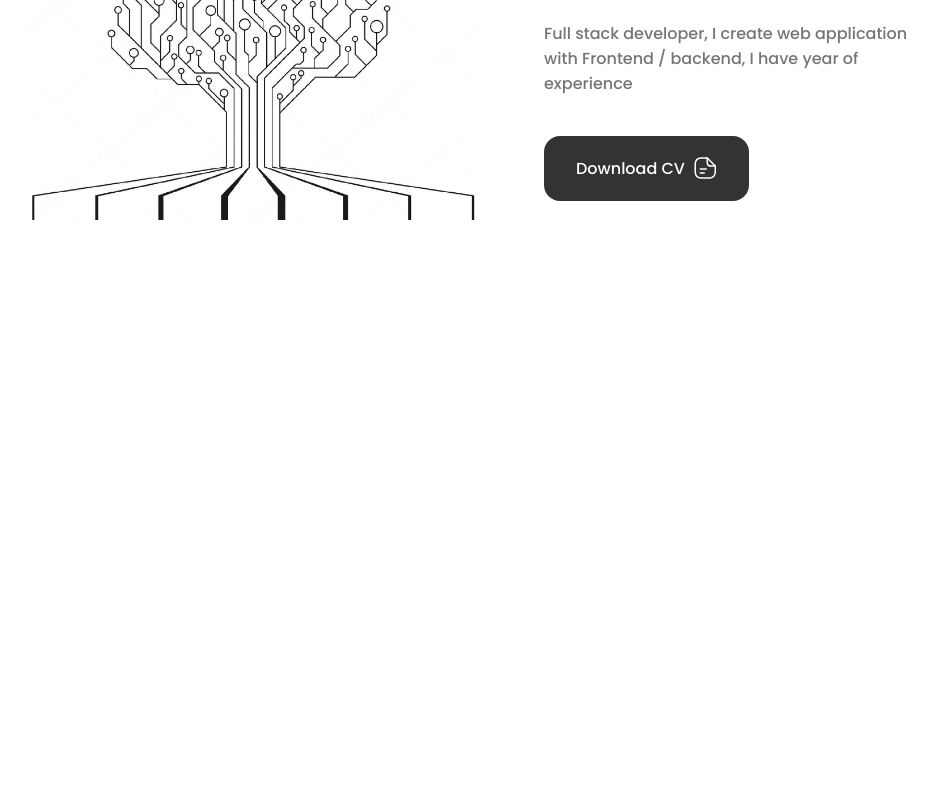
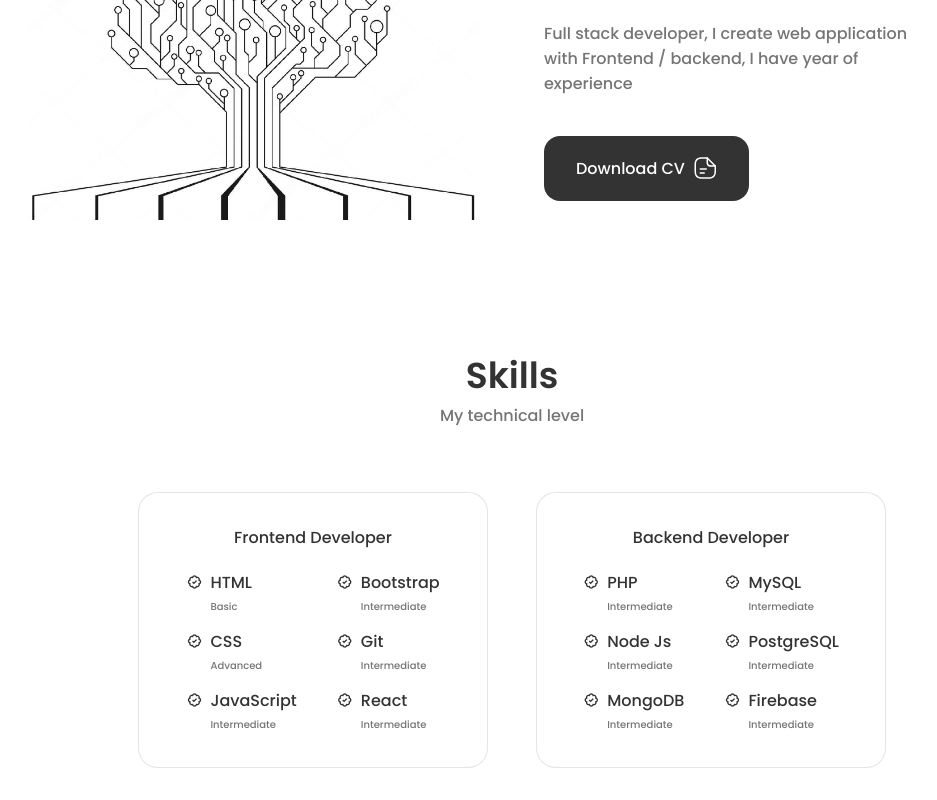
Before and after one commit to prakash2311/Portfolio-2, a React (Create React App) app: page / in a window 1280 px wide. Shown: the part 1071-1871 px from the top of the page, without its empty margins (128-1065 px from the left). Before the commit the page ends 1323 px from the top, so only its background shows below. Built offline with nearby package versions, Linux system fonts and the light colour scheme.

Commit message:
adding skills page

```diff
--- a/src/App.js
+++ b/src/App.js
@@ -3,6 +3,8 @@
 import Header from './components/header/Header';
 import Home from './components/home/Home';
 import About from './components/about/About';
+import Skills from './components/skills/Skills';
+import Services from './components/services/Services';
 
 const App = () => {
   return (
@@ -10,8 +12,10 @@
    <Header/>
 
    <main className="main">
-   <Home/>
-   <About/>
+   <Home />
+   <About />
+   <Skills />
+   <Services />
    </main>
 
    </>
--- /dev/null
+++ b/src/components/services/Services.js
@@ -0,0 +1,9 @@
+import React from "react";
+
+const Services = () => {
+    return (
+        <div></div>
+    )
+}
+
+export default Services
--- /dev/null
+++ b/src/components/skills/Backend.js
@@ -0,0 +1,67 @@
+import React from "react";
+
+const Backend = () => {
+    return (
+
+        <div className="skills__content">
+            <h3 className="skills__title">Backend Developer</h3>
+
+            <div className="skills__box">
+                <div className="skills__group">
+                    <div className="skills__data">
+                    <i class='bx bx-badge-check'></i>
+                    <div>
+                        <h3 className="skills__name">PHP</h3>
+                        <span className="skills__level">Intermediate</span>
+                    </div>
+                    </div>
+
+                    <div className="skills__data">
+                    <i class='bx bx-badge-check'></i>
+                    <div>
+                        <h3 className="skills__name">Node Js</h3>
+                        <span className="skills__level">Intermediate</span>
+                    </div>
+                    </div>
+
+                    <div className="skills__data">
+                    <i class='bx bx-badge-check'></i>
+                    <div>
+                        <h3 className="skills__name">MongoDB</h3>
+                        <span className="skills__level">Intermediate</span>
+                    </div>
+                    </div>
+                </div>
+
+                <div className="skills__group">
+                    <div className="skills__data">
+                    <i class='bx bx-badge-check'></i>
+                    <div>
+                        <h3 className="skills__name">MySQL</h3>
+                        <span className="skills__level">Intermediate</span>
+                    </div>
+                    </div>
+
+                    <div className="skills__data">
+                    <i class='bx bx-badge-check'></i>
+                    <div>
+                        <h3 className="skills__name">PostgreSQL</h3>
+                        <span className="skills__level">Intermediate</span>
+                    </div>
+                    </div>
+
+                    <div className="skills__data">
+                    <i class='bx bx-badge-check'></i>
+                    <div>
+                        <h3 className="skills__name">Firebase</h3>
+                        <span className="skills__level">Intermediate</span>
+                    </div>
+                    </div>
+                </div>
+            </div>
+        </div>
+
+    )
+}
+
+export default Backend ;
--- /dev/null
+++ b/src/components/skills/Frontend.js
@@ -0,0 +1,67 @@
+import React from "react";
+
+const Frontend = () => {
+    return (
+
+        <div className="skills__content">
+            <h3 className="skills__title">Frontend Developer</h3>
+
+            <div className="skills__box">
+                <div className="skills__group">
+                    <div className="skills__data">
+                    <i class='bx bx-badge-check'></i>
+                    <div>
+                        <h3 className="skills__name">HTML</h3>
+                        <span className="skills__level">Basic</span>
+                    </div>
+                    </div>
+
+                    <div className="skills__data">
+                    <i class='bx bx-badge-check'></i>
+                    <div>
+                        <h3 className="skills__name">CSS</h3>
+                        <span className="skills__level">Advanced</span>
+                    </div>
+                    </div>
+
+                    <div className="skills__data">
+                    <i class='bx bx-badge-check'></i>
+                    <div>
+                        <h3 className="skills__name">JavaScript</h3>
+                        <span className="skills__level">Intermediate</span>
+                    </div>
+                    </div>
+                </div>
+
+                <div className="skills__group">
+                    <div className="skills__data">
+                    <i class='bx bx-badge-check'></i>
+                    <div>
+                        <h3 className="skills__name">Bootstrap</h3>
+                        <span className="skills__level">Intermediate</span>
+                    </div>
+                    </div>
+
+                    <div className="skills__data">
+                    <i class='bx bx-badge-check'></i>
+                    <div>
+                        <h3 className="skills__name">Git</h3>
+                        <span className="skills__level">Intermediate</span>
+                    </div>
+                    </div>
+
+                    <div className="skills__data">
+                    <i class='bx bx-badge-check'></i>
+                    <div>
+                        <h3 className="skills__name">React</h3>
+                        <span className="skills__level">Intermediate</span>
+                    </div>
+                    </div>
+                </div>
+            </div>
+        </div>
+
+    )
+}
+
+export default Frontend
--- /dev/null
+++ b/src/components/skills/Skills.js
@@ -0,0 +1,20 @@
+import React from "react";
+import "./skills.css";
+import Frontend from "./Frontend";
+import Backend from "./Backend";
+
+const Skills = () => {
+    return (
+        <section className="skills section" id="skills">
+            <h2 className="section__title">Skills</h2>
+            <span className="section__subtitle">My technical level</span>
+
+            <div className="skills__container container grid">
+            <Frontend />
+            <Backend />
+            </div>
+        </section>
+    )
+}
+
+export default Skills
--- /dev/null
+++ b/src/components/skills/skills.css
@@ -0,0 +1,100 @@
+.skills__container {
+    grid-template-columns: repeat(2, 350px);
+    column-gap: 3rem;
+    justify-content: center;
+}
+
+.skills__content {
+    background-color: var(--container-color);
+    border: 1px solid rgba(0, 0, 0, 0.1);
+    padding: 2rem 4rem;
+    border-radius: 1.25rem;
+}
+
+.skills__title {
+    font-size: var(--normal-font-size);
+    font-weight: var(--font-medium);
+    text-align: center;
+    margin-bottom: var(--mb-1-5);
+}
+
+.skills__box {
+    display: flex;
+    justify-content: center;
+    column-gap: 2.5rem;
+}
+
+.skills__group {
+    display: grid;
+    align-items: flex-start;
+    row-gap: 1rem;
+}
+
+.skills__data {
+    display: flex;
+    column-gap: 0.5rem;
+}
+
+.skills .bx-badge-check {
+    font-size: 1rem;
+    color: var(--title-color);
+}
+
+.skills__name {
+    font-size: var(--normal-font-size);
+    font-weight: var(--font-medium);
+    line-height: 18px;
+}
+
+.skills__level {
+    font-size: var(--tiny-font-size);
+}
+
+/*############  BREAKPOINTS  ############*/
+
+
+/* -----  FOR LARGER DEVICES ----- */
+
+@media screen and (max-width: 992px){
+
+   .skills__container {
+    grid-template-columns: max-content;
+    row-gap: 2rem;
+   }
+
+  }
+
+  /* -----  FOR MEDIUM DEVICES ----- */
+
+  /* @media screen and (max-width:768px) {
+
+
+
+  } */
+
+  /* -----  FOR SMALL DEVICE ----- */
+
+  @media screen and (max-width: 576px) {
+
+    .skills__container {
+        grid-template-columns: 1fr;
+    }
+
+    .skills__content {
+        padding: 1.5rem;
+    }
+  }
+
+  /* -----  FOR SMALLEST DEVICE ----- */
+
+  @media screen and (max-width: 350px) {
+
+    .skills__box {
+        column-gap: 1.25rem;
+    }
+
+    .skills__name {
+        font-size: var(--small-font-size);
+    }
+
+  }
```
Also changed, not shown: src/components/services/services.css (added).
